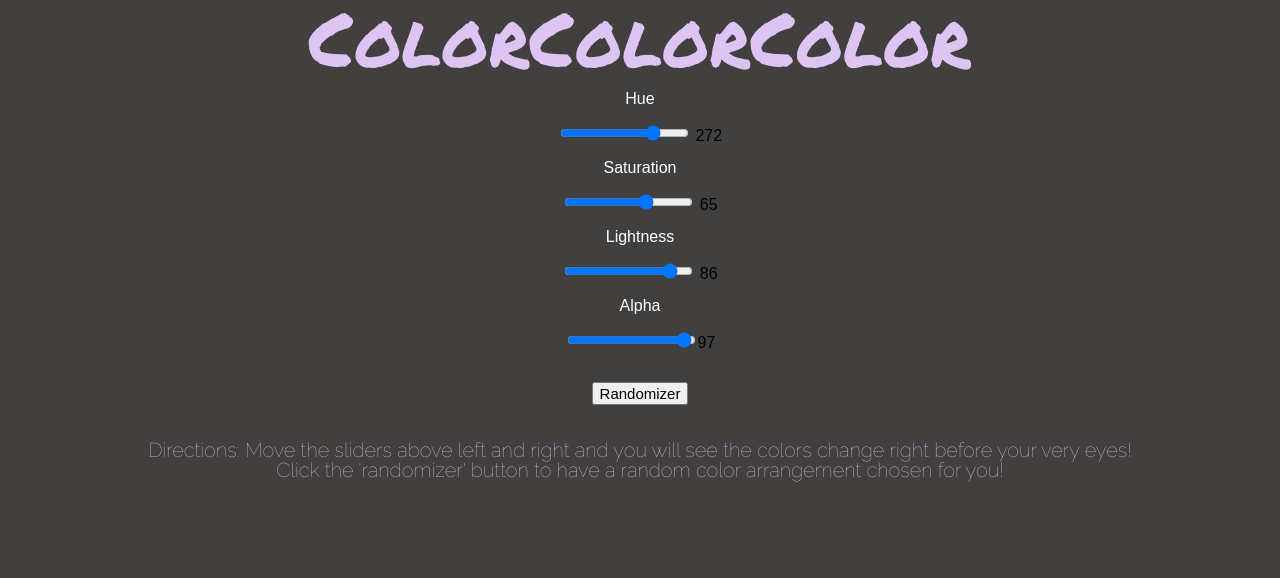
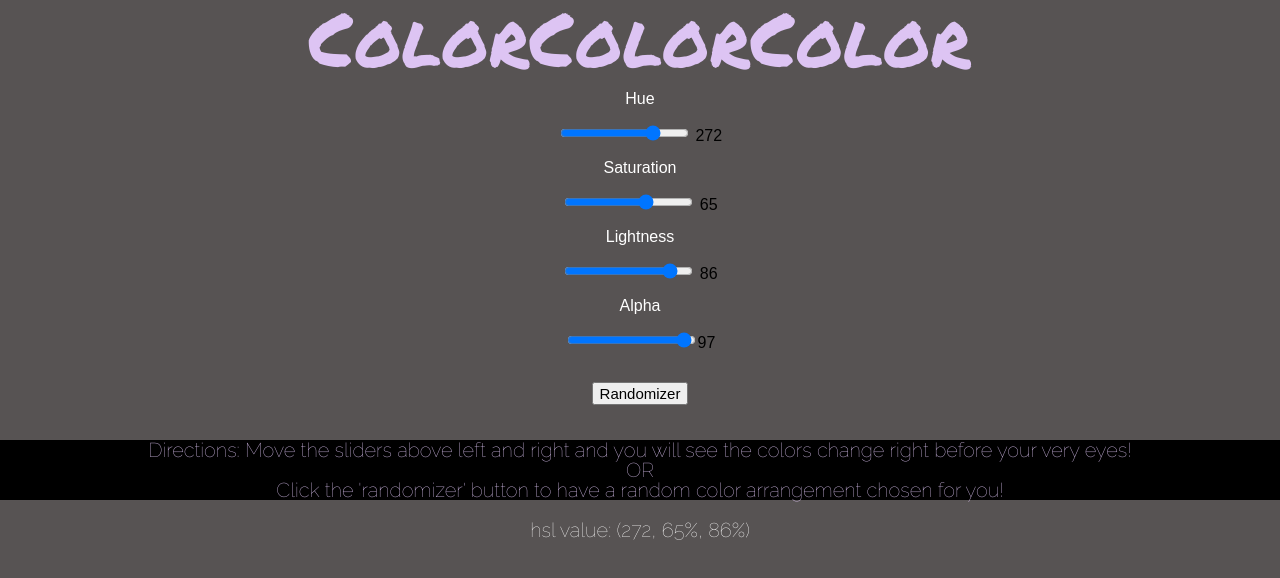
Before and after one commit to chadlada/ColorPicker, a React (Vite) app: page / in a window 1280 px wide. Shown: the top 578 px of the page. Built offline with nearby package versions, Linux system fonts and the light colour scheme; a web font is replaced by a local one.

Commit message:
HSL value display added

```diff
--- a/src/components/ColorPicker.tsx
+++ b/src/components/ColorPicker.tsx
@@ -42,7 +42,6 @@ export function ColorPicker() {
         <div className="color2">Color</div>
         <div className="color3">Color</div>
       </header>
-
       <section>
         <p>Hue</p>
         <input
@@ -98,9 +97,14 @@ export function ColorPicker() {
       </div>
       <p style={newStyle} className="directions">
         Directions: Move the sliders above left and right and you will see the
-        colors change right before your very eyes! <br></br>
+        colors change right before your very eyes! <br></br>OR
+        <br></br>
         Click the 'randomizer' button to have a random color arrangement chosen
         for you!
+      </p>
+      <p className="hslvalue">
+        {' '}
+        hsl value: ({hue}, {saturation}%, {lightness}%){' '}
       </p>
     </main>
   )
--- a/src/index.scss
+++ b/src/index.scss
@@ -11,7 +11,7 @@ html {
 body {
   margin: 0;
   min-height: 100%;
-  background-color: rgb(66, 63, 63);
+  background-color: rgb(87, 83, 83);
 }
 header {
   text-align: center;
@@ -62,4 +62,10 @@ button {
 .directions {
   font-family: 'Raleway', sans-serif;
   font-size: 20px;
+  background-color: black;
 }
+
+.hslvalue {
+  font-family: 'Raleway', sans-serif;
+  font-size: 20px;
+}
```
